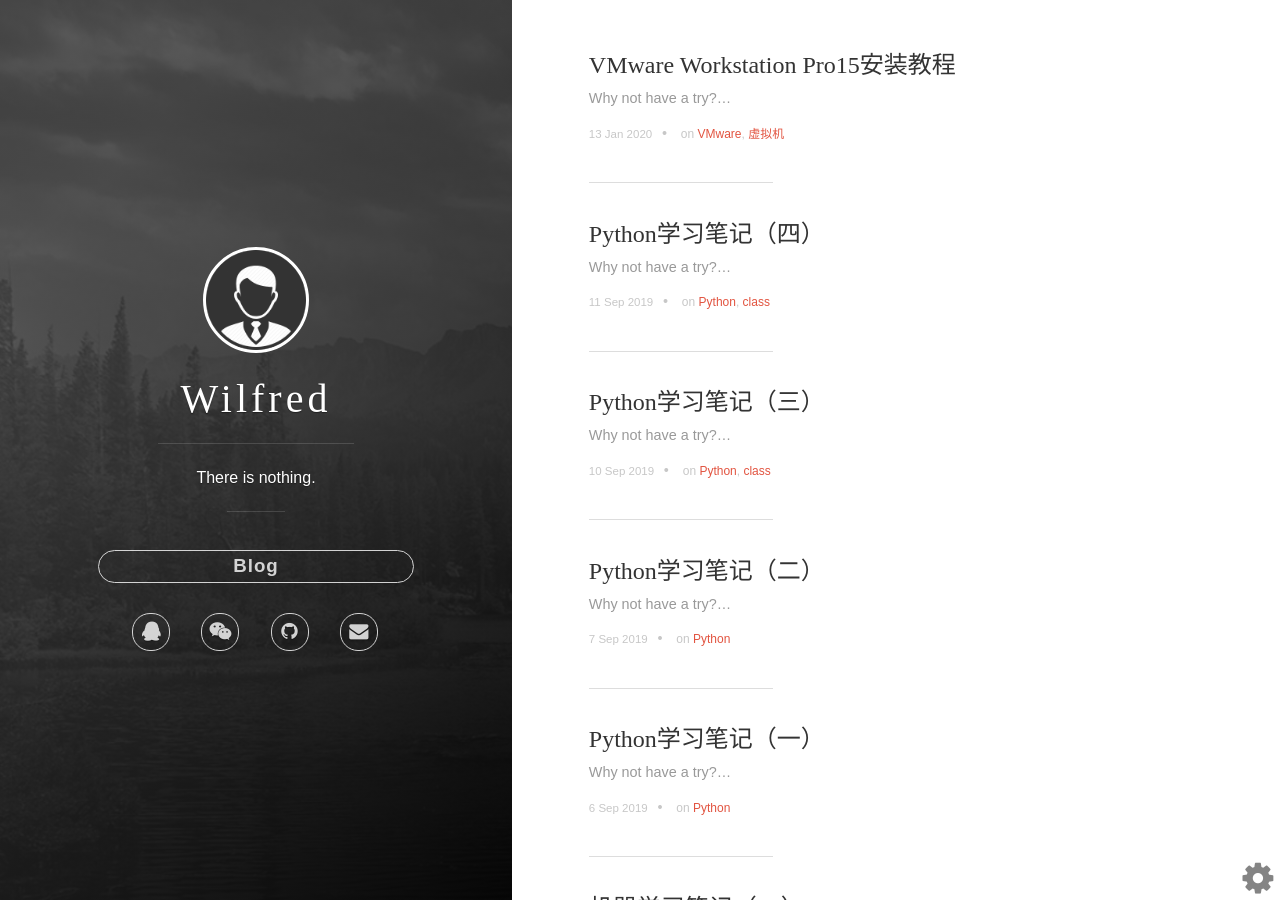
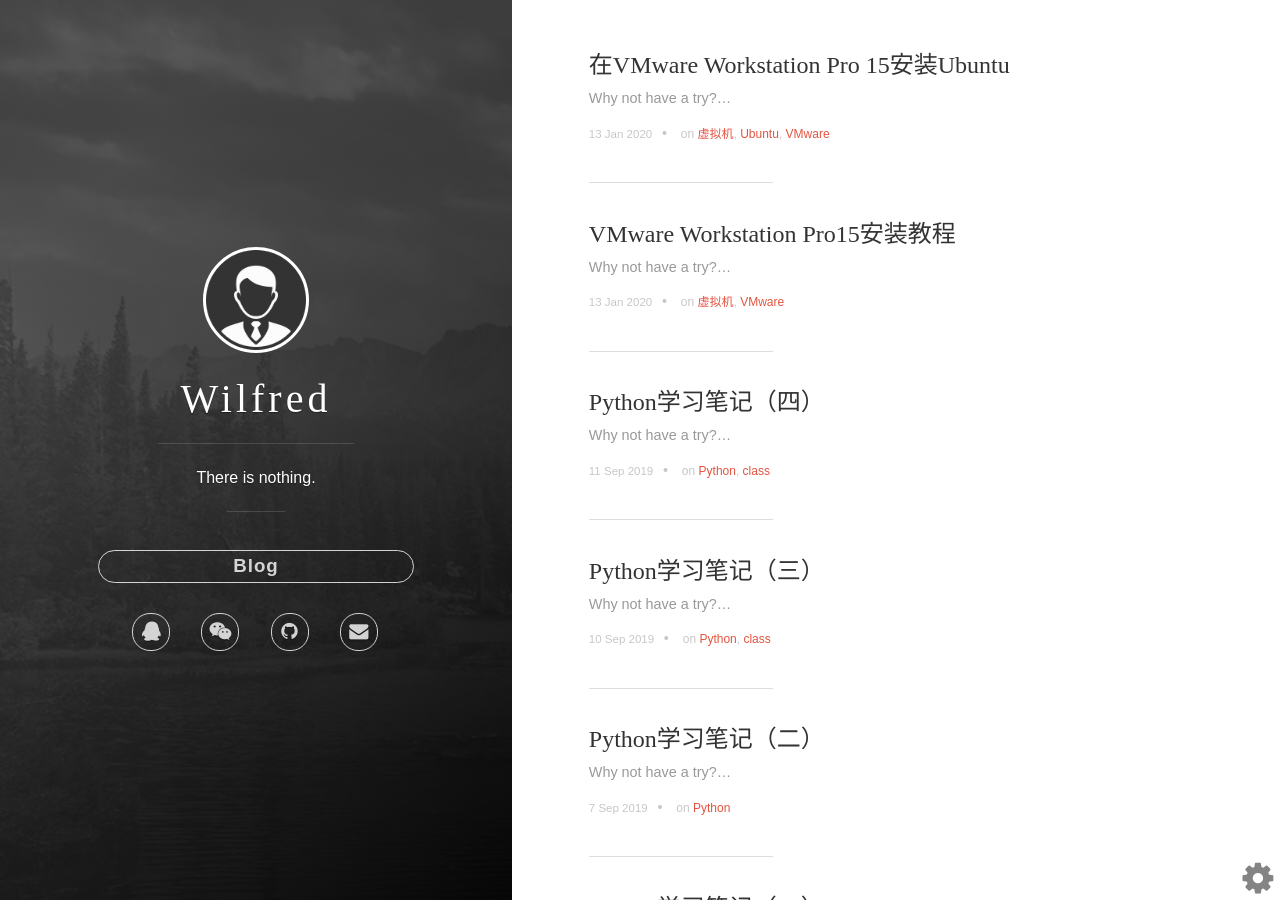
Before and after one commit to WilfredShen/WilfredShen.github.io, a Jekyll site: the page built from index.html, in a window 1280 px wide and 900 px high. Built offline with Jekyll 4.4.1, drawn with Linux system fonts in a browser that asks for light colours; some web fonts are replaced; the list of posts is cut into pages by our own code; comment, search, counter and statistics services are not loaded; some of the changed text lies outside the part shown.

Commit message:
new blog

```diff
--- /dev/null
+++ b/_posts/2020-01-13-Install-Ubuntu-VMware-Workstation-Pro-15.md
@@ -0,0 +1,11 @@
+---
+layout: post
+title: 在VMware Workstation Pro 15安装Ubuntu
+date: 2020-01-13 01:20:00
+tags: 虚拟机 Ubuntu VMware
+categories: tech-virtual-machine
+excerpt: Why not have a try?
+---
+
+* TOC
+{:toc}
```
Also changed, not shown: _posts/2020-01-13-Install-VMware-Workstation-Pro-15.md (renamed from _posts/2020-01-12-Install-VMware-Workstation-Pro-15.md, +4 -3 lines).
